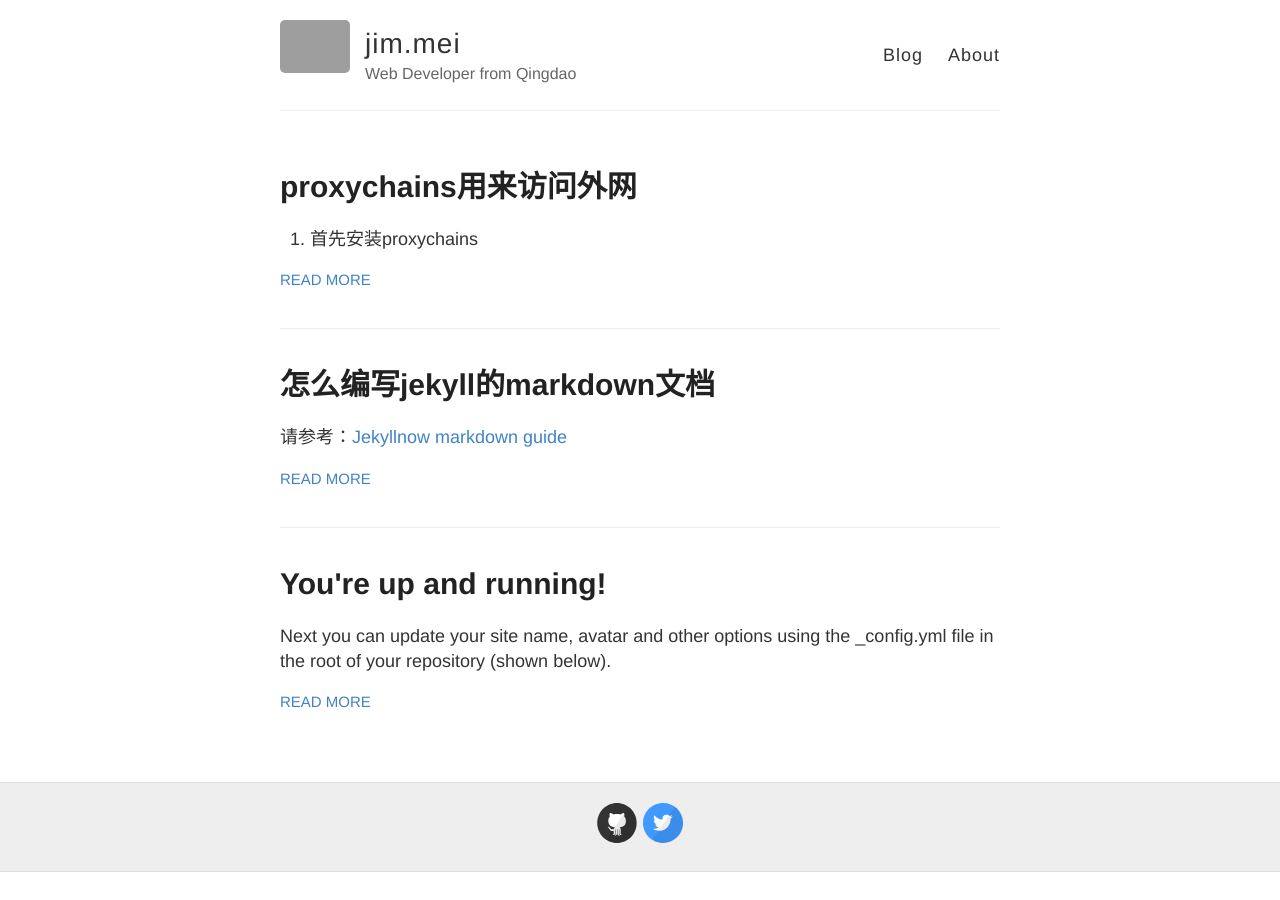
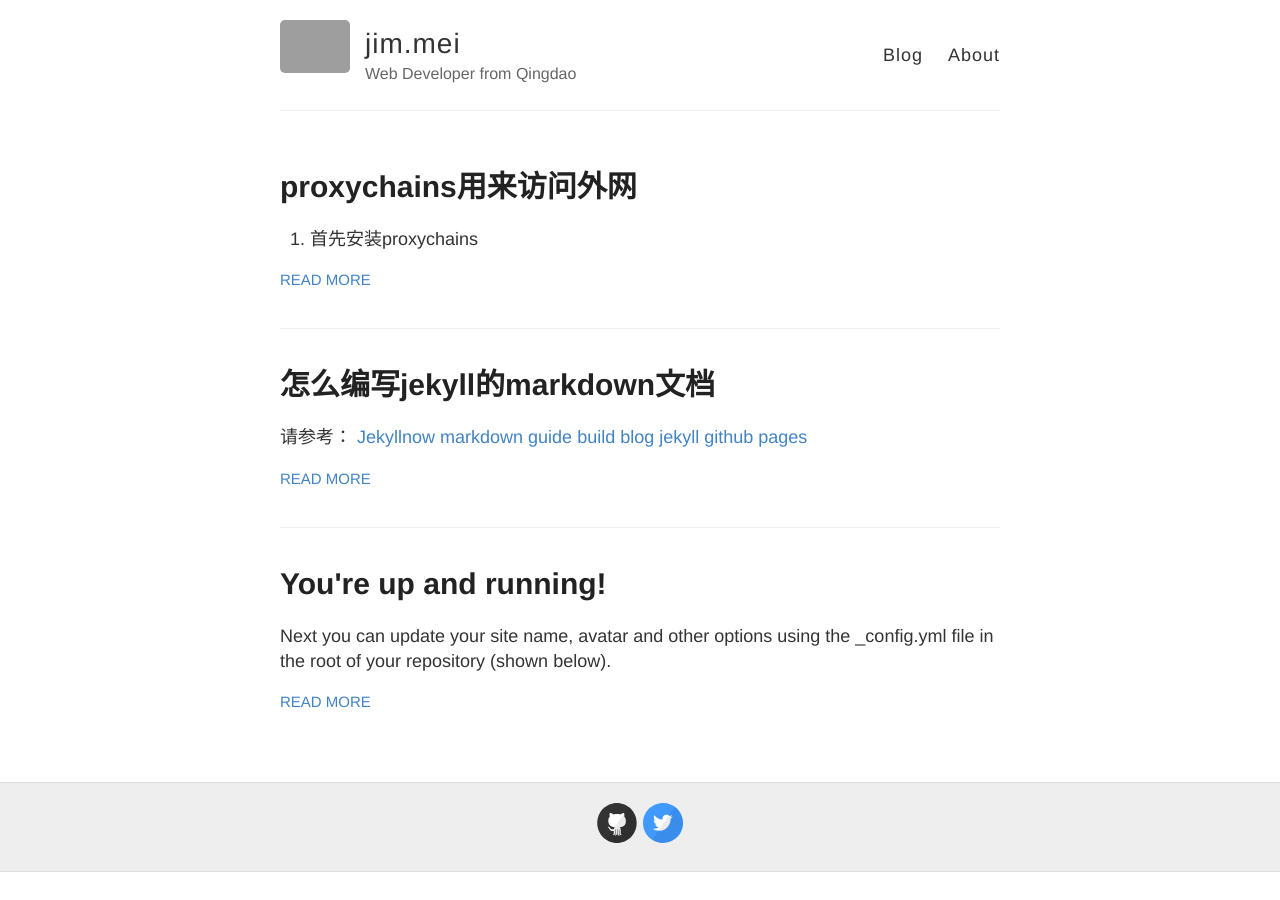
Before and after one commit to heeeello/heeeello.github.io, a Jekyll site: the page built from index.html, in a window 1280 px wide. Built offline with Jekyll 4.4.1, drawn with Linux system fonts in a browser that asks for light colours; grey boxes are pictures that could not be loaded.

Commit message:
add write jekyll markdown

```diff
--- a/_posts/2017-3-27-how-to-write-jekyll-markdown.md
+++ b/_posts/2017-3-27-how-to-write-jekyll-markdown.md
@@ -3,6 +3,6 @@ layout: post
 title: 怎么编写jekyll的markdown文档
 ---
 
-请参考：[Jekyllnow markdown  guide](https://raw.githubusercontent.com/barryclark/www.jekyllnow.com/gh-pages/_posts/2014-6-19-Markdown-Style-Guide.md)
-
-[https://www.smashingmagazine.com/2014/08/build-blog-jekyll-github-pages/]
+请参考：
+[Jekyllnow markdown  guide](https://raw.githubusercontent.com/barryclark/www.jekyllnow.com/gh-pages/_posts/2014-6-19-Markdown-Style-Guide.md)
+[build blog jekyll github pages](https://www.smashingmagazine.com/2014/08/build-blog-jekyll-github-pages/)
```
Also changed, not shown: _posts/2017-3-27-proxychains.md (+5 -0 lines).
